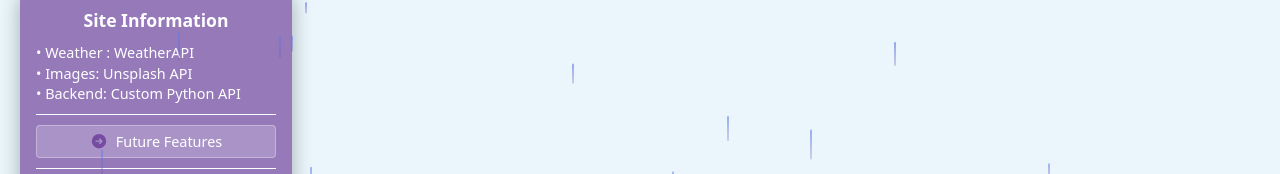
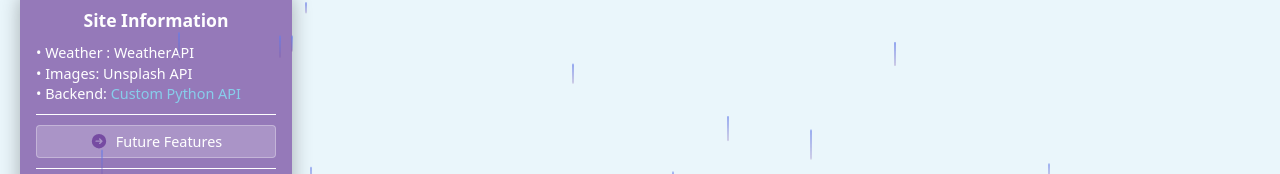
Before and after one commit to w0418773/Weather-App, a React (Vite) app: page / in a window 1280 px wide. Both pictures are taken after a click on the button 41 px from the left and 80 px from the top of the page. Shown: the part 119-293 px from the top of the page. Built offline with nearby package versions, Linux system fonts and the light colour scheme.

Commit message:
Added Python API link

```diff
--- a/src/App.jsx
+++ b/src/App.jsx
@@ -282,7 +282,14 @@ function App() {
             <div style={{ marginBottom: '10px', lineHeight: '1.4', textAlign: 'left' }}>
               <div>• Weather : WeatherAPI</div>
               <div>• Images: Unsplash API</div>
-              <div>• Backend: Custom Python API</div>
+              <div>• Backend: <a
+                href="https://github.com/w0418773/Weather_API_py_PUBLIC"
+                target="_blank"
+                rel="noopener noreferrer"
+                style={{ color: '#87ceeb', textDecoration: 'none' }}
+              >
+                Custom Python API
+              </a></div>
             </div>
 
             {/* Future Features Section */}
```
